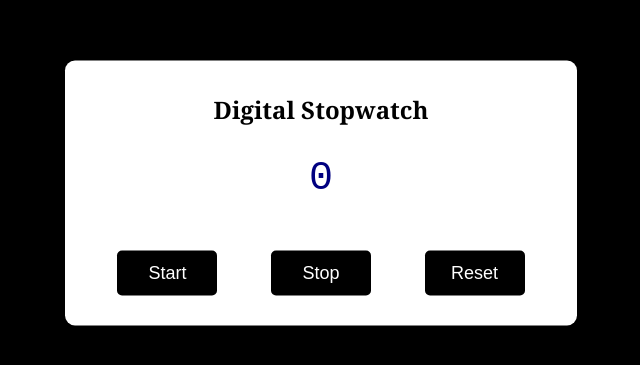
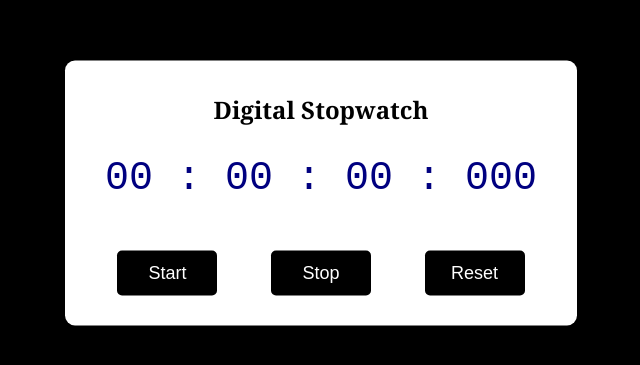
Before and after one commit to Suryaselvarajj/Suryaselvarajj.github.io, a plain HTML site: page index.html in a window 1280 px wide. Shown: the part 167-532 px from the top of the page, without its empty margins (319-959 px from the left). Drawn offline with Linux system fonts and the light colour scheme.

Commit message:
Update index.html

```diff
--- a/index.html
+++ b/index.html
@@ -11,7 +11,7 @@
     <div class="container">
         <h2 id="heading">Digital Stopwatch</h2>
         <div class="timer">
-            0
+            00 : 00 : 00 : 000
         </div>
         <div class="buttons">
             <button id="startTimer">Start</button>
```
